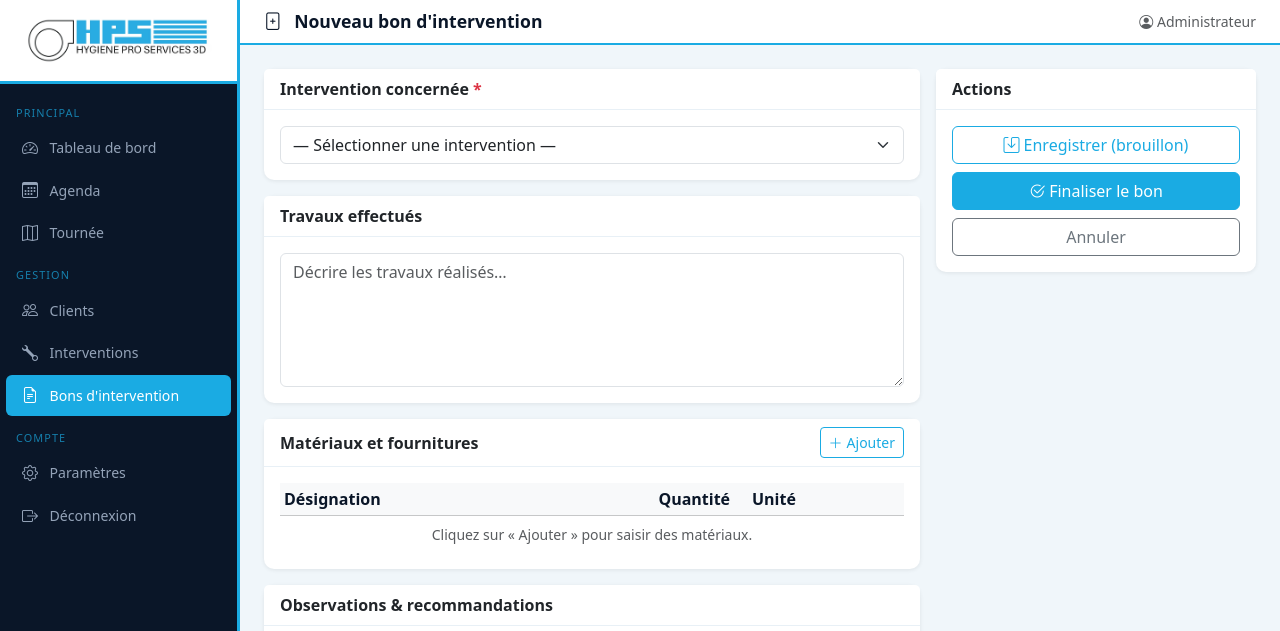
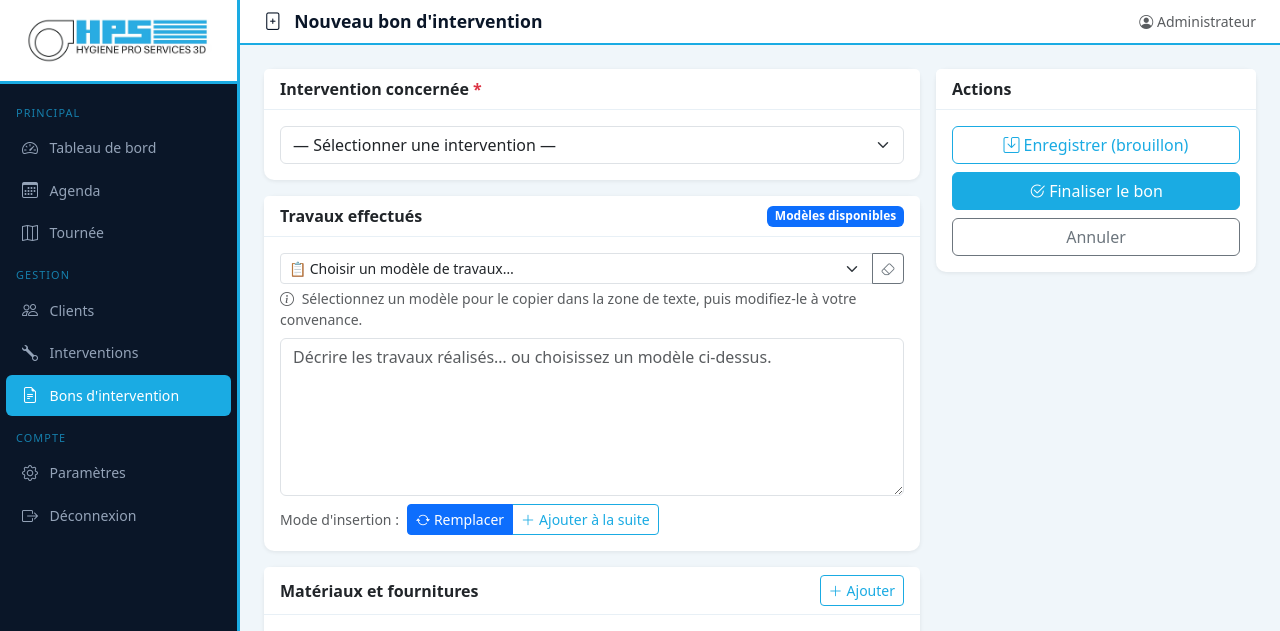
Before and after one commit to nicolasjacques62-web/agenda-interventions, a Flask app: page /bons/nouveau in a window 1280 px wide. Shown: the top 631 px of the page. Run offline with Flask 3, Linux system fonts and the light colour scheme; a user stored in the database is signed in; lists and menus that the app fills with data are empty; some libraries are stand-ins or nearby versions.

Commit message:
feat: menu deroulant modeles de travaux sur bon intervention
- 20+ modeles pre-rediges groupes par type de prestation
  (dératisation, desinsectisation, desinfection, depigeonnage,
   taupe, frelons, guepes, abeilles)
- Mode insertion : Remplacer ou Ajouter a la suite
- Bouton effacer le champ
- Texte editable apres insertion du modele

Co-Authored-By: Claude Sonnet 4.6 <noreply@anthropic.com>

```diff
--- a/app.py
+++ b/app.py
@@ -990,7 +990,8 @@ def bon_nouveau():
         Intervention.id.notin_(existing_ids)
     ).order_by(Intervention.date_planifiee.desc()).all()
     return render_template('bons/create.html', bon=None, interventions=interventions,
-                           iid=int(iid) if iid else None, materiaux=[])
+                           iid=int(iid) if iid else None, materiaux=[],
+                           travaux_modeles=TRAVAUX_MODELES)
 
 @app.route('/bons/<int:id>')
 @login_required
@@ -1054,7 +1055,8 @@ def bon_modifier(id):
         return redirect(url_for('bon_modifier', id=id))
     mats = json.loads(b.materiaux_utilises) if b.materiaux_utilises else []
     return render_template('bons/create.html', bon=b, intervention=b.intervention,
-                           interventions=[], iid=b.intervention_id, materiaux=mats)
+                           interventions=[], iid=b.intervention_id, materiaux=mats,
+                           travaux_modeles=TRAVAUX_MODELES)
 
 def _extract_mats(req):
     desig = req.form.getlist('mat_designation[]')
@@ -1243,6 +1245,67 @@ TYPES_PRESTATION = [
     'Frelons asiatiques',
     'Guêpes',
     'Abeilles',
+]
+
+# Modèles de travaux effectués — groupés par type de prestation
+TRAVAUX_MODELES = [
+    # ── Dératisation ──
+    {"groupe": "Dératisation", "label": "Pose d'appâts rodenticides",
+     "texte": "Pose d'appâts rodenticides sécurisés dans les zones d'activité rongeurs (dépôts de fèces, coulées, traces). Sécurisation des postes d'appâtage. Inspection des accès et points d'entrée potentiels. Recommandations transmises au client."},
+    {"groupe": "Dératisation", "label": "Relevé et renouvellement des postes",
+     "texte": "Relevé et renouvellement des postes d'appâtage. Consommation constatée : légère / moyenne / forte (à compléter). Ajustement du dispositif en fonction de l'activité rongeurs. Contrôle des accès."},
+    {"groupe": "Dératisation", "label": "Dépistage positif — mise en place du plan",
+     "texte": "Dépistage positif rongeurs. Mise en place du plan d'action : pose de postes d'appâtage intérieurs et extérieurs. Localisation des terriers et coulées. Conseils de prévention transmis au client (stockage, obturations)."},
+    {"groupe": "Dératisation", "label": "Fin de traitement — levée de doute",
+     "texte": "Relevé final des postes d'appâtage. Aucune consommation constatée. Activité rongeurs nulle. Retrait des postes ou maintien préventif selon accord client. Bilan transmis."},
+
+    # ── Désinsectisation ──
+    {"groupe": "Désinsectisation", "label": "Traitement insecticide par pulvérisation",
+     "texte": "Traitement insecticide par pulvérisation des zones infestées (plinthes, recoins, joints, passages). Produit homologué utilisé. Zone traitée laissée vide pendant 2h minimum. Aération recommandée avant retour."},
+    {"groupe": "Désinsectisation", "label": "Pose de plaques engluantes",
+     "texte": "Pose de pièges à insectes (plaques engluantes / phéromones) dans les zones sensibles. Inspection des zones de stockage, sanitaires et locaux techniques. Compte rendu de l'infestation transmis."},
+    {"groupe": "Désinsectisation", "label": "Traitement cafards / blattes",
+     "texte": "Traitement anti-cafards par application de gel insecticide (points stratégiques : cuisine, local déchets, sanitaires). Pose de pièges de contrôle. Résultat attendu sous 2 à 4 semaines. Visite de contrôle planifiée."},
+    {"groupe": "Désinsectisation", "label": "Traitement punaises de lit",
+     "texte": "Traitement anti-punaises de lit par application d'insecticide contact sur les zones de repos, sommiers, cadres de lit, plinthes. Mise en sac des textiles recommandée. Second traitement prévu à J+14."},
+    {"groupe": "Désinsectisation", "label": "Traitement fourmis",
+     "texte": "Traitement anti-fourmis par pose d'appâts gel et pulvérisation des pistes et entrées de colonie. Traitement périphérique extérieur réalisé. Efficacité visible sous 5 à 10 jours."},
+
+    # ── Désinfection ──
+    {"groupe": "Désinfection", "label": "Désinfection par nébulisation",
+     "texte": "Désinfection générale des surfaces par nébulisation avec produit biocide homologué. Toutes les zones traitées (sol, murs, surfaces de contact). Aération obligatoire 2h minimum avant retour dans les locaux. Certificat de désinfection remis."},
+    {"groupe": "Désinfection", "label": "Désinfection ciblée (zone contaminée)",
+     "texte": "Désinfection ciblée des zones contaminées par projection de produit désinfectant. Ramassage et évacuation des déjections / cadavres dans des sacs hermétiques. Port des EPI adapté. Zone condamnée le temps du traitement."},
+
+    # ── Dépigeonnage ──
+    {"groupe": "Dépigeonnage", "label": "Pose de pics anti-pigeons",
+     "texte": "Pose de pics anti-pigeons en acier inoxydable sur les zones de posage et de nidification (corniches, rebords, appuis de fenêtres, toiture). Nettoyage et désinfection préalable des surfaces souillées. Surface traitée transmise au client."},
+    {"groupe": "Dépigeonnage", "label": "Pose de filets anti-pigeons",
+     "texte": "Pose de filets anti-pigeons sur les ouvertures et zones d'accès. Fixation mécanique sécurisée. Surface couverte : à compléter (m²). Nettoyage des fientes réalisé avant installation. Entretien annuel recommandé."},
+    {"groupe": "Dépigeonnage", "label": "Nettoyage et désinfection fientes",
+     "texte": "Ramassage, nettoyage et désinfection des zones souillées par les fientes de pigeons. Port des EPI (masque FFP3, combinaison). Décontamination des surfaces à l'aide de produit biocide. Déchets évacués conformément à la réglementation."},
+
+    # ── Taupe ──
+    {"groupe": "Taupe", "label": "Pose de pièges taupiers",
+     "texte": "Repérage des galeries actives par sondage. Pose de pièges taupiers aux galeries principales. Galeries traitées : à compléter. Retour prévu sous 48 à 72h pour relève des pièges. Remblayage des taupinières après traitement."},
+    {"groupe": "Taupe", "label": "Relevé des pièges — résultat",
+     "texte": "Relevé des pièges taupiers. Résultat : capture(s) constatée(s) / aucune capture (à compléter). Réajustement de la position des pièges si nécessaire. Surveillance recommandée sur les 15 jours suivants."},
+
+    # ── Nid frelons / Frelons asiatiques ──
+    {"groupe": "Nid frelons", "label": "Destruction nid de frelons",
+     "texte": "Destruction du nid de frelons par injection d'insecticide à action foudroyante dans le nid. Nid retiré et éliminé après neutralisation complète. Sécurisation de la zone. Port des EPI complet obligatoire."},
+    {"groupe": "Frelons asiatiques", "label": "Destruction nid frelons asiatiques",
+     "texte": "Traitement et destruction du nid de frelons asiatiques (Vespa velutina) par injection de produit insecticide homologué. Intervention réalisée en tenue de protection intégrale. Nid décroché et évacué. Aucun risque résiduel constaté."},
+
+    # ── Guêpes ──
+    {"groupe": "Guêpes", "label": "Destruction nid de guêpes",
+     "texte": "Localisation et destruction du nid de guêpes par injection d'insecticide. Intervention en fin de journée (moindre activité). Port des EPI. Nid retiré et éliminé après neutralisation. Zone sécurisée."},
+
+    # ── Abeilles ──
+    {"groupe": "Abeilles", "label": "Récupération essaim d'abeilles",
+     "texte": "Récupération de l'essaim d'abeilles en douceur et transfert vers un apiculteur partenaire. Aucun produit chimique utilisé. Intervention réalisée en tenue de protection apicole."},
+    {"groupe": "Abeilles", "label": "Traitement colonie abeilles (bâtiment)",
+     "texte": "Traitement de la colonie d'abeilles installée dans les parois/toiture. Injection d'insecticide dans les accès de la ruche sauvage. Obturation des entrées après traitement. Recommandation de contacter un apiculteur en amont si essaim récent."},
 ]
 
 def _planifier_passages_auto(client, type_prestation, passages_annuels, date_debut, date_fin):
--- a/templates/bons/create.html
+++ b/templates/bons/create.html
@@ -40,10 +40,58 @@
 
     <!-- Travaux effectués -->
     <div class="card mb-3">
-      <div class="card-header">Travaux effectués</div>
+      <div class="card-header d-flex justify-content-between align-items-center">
+        <span>Travaux effectués</span>
+        <span class="badge bg-primary">Modèles disponibles</span>
+      </div>
       <div class="card-body">
-        <textarea name="travaux_effectues" class="form-control" rows="5"
-                  placeholder="Décrire les travaux réalisés…">{{ bon.travaux_effectues if bon else '' }}</textarea>
+
+        <!-- Menu déroulant des modèles -->
+        <div class="mb-2">
+          <div class="input-group">
+            <select id="select-modele" class="form-select form-select-sm"
+                    onchange="insererModele()">
+              <option value="">📋 Choisir un modèle de travaux…</option>
+              {% set ns = namespace(groupe_actuel='') %}
+              {% for m in travaux_modeles %}
+                {% if m.groupe != ns.groupe_actuel %}
+                  {% if ns.groupe_actuel != '' %}</optgroup>{% endif %}
+                  <optgroup label="── {{ m.groupe }} ──">
+                  {% set ns.groupe_actuel = m.groupe %}
+                {% endif %}
+                <option value="{{ m.texte | e }}">{{ m.label }}</option>
+              {% endfor %}
+              {% if travaux_modeles %}</optgroup>{% endif %}
+            </select>
+            <button type="button" class="btn btn-outline-secondary btn-sm"
+                    onclick="viderTexte()" title="Vider le champ">
+              <i class="bi bi-eraser"></i>
+            </button>
+          </div>
+          <div class="form-text">
+            <i class="bi bi-info-circle me-1"></i>
+            Sélectionnez un modèle pour le copier dans la zone de texte, puis modifiez-le à votre convenance.
+          </div>
+        </div>
+
+        <textarea name="travaux_effectues" id="travaux-textarea" class="form-control" rows="6"
+                  placeholder="Décrire les travaux réalisés… ou choisissez un modèle ci-dessus.">{{ bon.travaux_effectues if bon else '' }}</textarea>
+
+        <!-- Bouton ajouter (append) -->
+        <div class="mt-2 d-flex gap-2 align-items-center">
+          <small class="text-muted">Mode d'insertion :</small>
+          <div class="btn-group btn-group-sm" id="mode-insertion">
+            <button type="button" class="btn btn-outline-primary active" id="btn-remplacer"
+                    onclick="setMode('remplacer')">
+              <i class="bi bi-arrow-repeat me-1"></i>Remplacer
+            </button>
+            <button type="button" class="btn btn-outline-primary" id="btn-ajouter"
+                    onclick="setMode('ajouter')">
+              <i class="bi bi-plus-lg me-1"></i>Ajouter à la suite
+            </button>
+          </div>
+        </div>
+
       </div>
     </div>
 
@@ -230,6 +278,39 @@
 </form>
 
 <script>
+// ── Modèles de travaux ──
+let modeInsertion = 'remplacer'; // 'remplacer' ou 'ajouter'
+
+function setMode(mode) {
+  modeInsertion = mode;
+  document.getElementById('btn-remplacer').classList.toggle('active', mode === 'remplacer');
+  document.getElementById('btn-ajouter').classList.toggle('active', mode === 'ajouter');
+}
+
+function insererModele() {
+  const sel = document.getElementById('select-modele');
+  const texte = sel.value;
+  if (!texte) return;
+  const ta = document.getElementById('travaux-textarea');
+  if (modeInsertion === 'remplacer') {
+    ta.value = texte;
+  } else {
+    ta.value = ta.value ? ta.value.trimEnd() + '\n\n' + texte : texte;
+  }
+  // Remettre le select sur la valeur vide
+  sel.value = '';
+  // Focus sur le textarea pour modifier directement
+  ta.focus();
+  ta.scrollTop = ta.scrollHeight;
+}
+
+function viderTexte() {
+  if (confirm('Vider le champ travaux effectués ?')) {
+    document.getElementById('travaux-textarea').value = '';
+    document.getElementById('select-modele').value = '';
+  }
+}
+
 function ajouterLigne() {
   document.getElementById('matEmpty').classList.add('d-none');
   const tr = document.createElement('tr');
```
